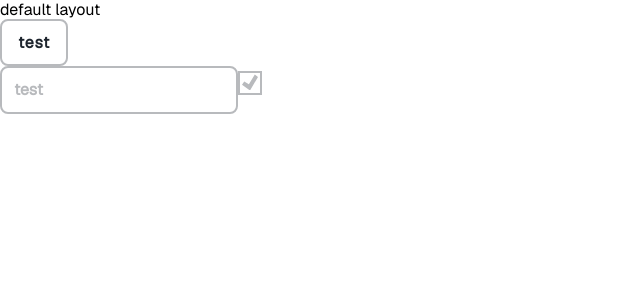
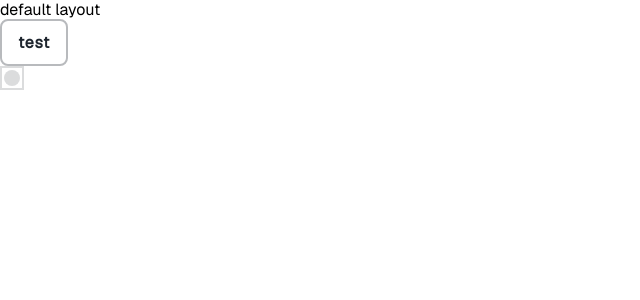
Before and after one commit to PiotrO9/shopease-frontend, a Nuxt app: page / in a window 1280 px wide. Shown: the top 300 px of the page, without its empty margins (0-640 px from the left). Built offline with nearby package versions, Linux system fonts and the light colour scheme.

Commit message:
feat: add styles for input type radio

```diff
--- a/assets/styles/base/input.css
+++ b/assets/styles/base/input.css
@@ -13,19 +13,6 @@ input[type="text"] {
 }
 
 input[type="checkbox"] {
-	all: unset;
-	border: 2px solid var(--input-color);
-	height: 20px;
-	width: 20px;
-	position: relative;
-	cursor: pointer;
-
-	&:disabled {
-		cursor: not-allowed;
-		opacity: .5;
-	}
-
-	&:checked {
     &::before {
         content: '';
         position: absolute;
@@ -33,8 +20,46 @@ input[type="checkbox"] {
         top: 1px;
         height: 16px;
         width: 16px;
-			background-color: var(--gray-500);
         clip-path: polygon(14% 44%, 0 65%, 50% 100%, 100% 16%, 80% 0%, 43% 62%);
+        background-color: transparent;
+    }
+
+    &:checked::before {
+        background-color: #fff;
     }
 }
+
+input[type="radio"] {
+    border-radius: 50%;
+
+    &::before {
+        content: '';
+        position: absolute;
+        left: 2px;
+        top: 2px;
+        height: 16px;
+        width: 16px;
+        border-radius: 50%;
+        background-color: var(--input-color);
+        display: none;
     }
+
+    &:checked::before {
+        display: block;
+    }
+}
+
+input[type="checkbox"],
+input[type="radio"] {
+    all: unset;
+    height: 20px;
+    width: 20px;
+    cursor: pointer;
+    border: 2px solid var(--input-color);
+    position: relative;
+
+    &:disabled {
+        cursor: not-allowed;
+        opacity: .5;
+    }
+}
--- a/pages/index.vue
+++ b/pages/index.vue
@@ -37,8 +37,7 @@ function test() {
 		<Action>
 			<h1>test</h1>
 		</Action>
-		<input type="text" placeholder="test" />
 
-		<input type="checkbox" checked>
+		<input type="radio" for="test" name="test" disabled checked />
 	</div>
 </template>@click=
```
Lines whose indentation alone changed are shown as unchanged.
